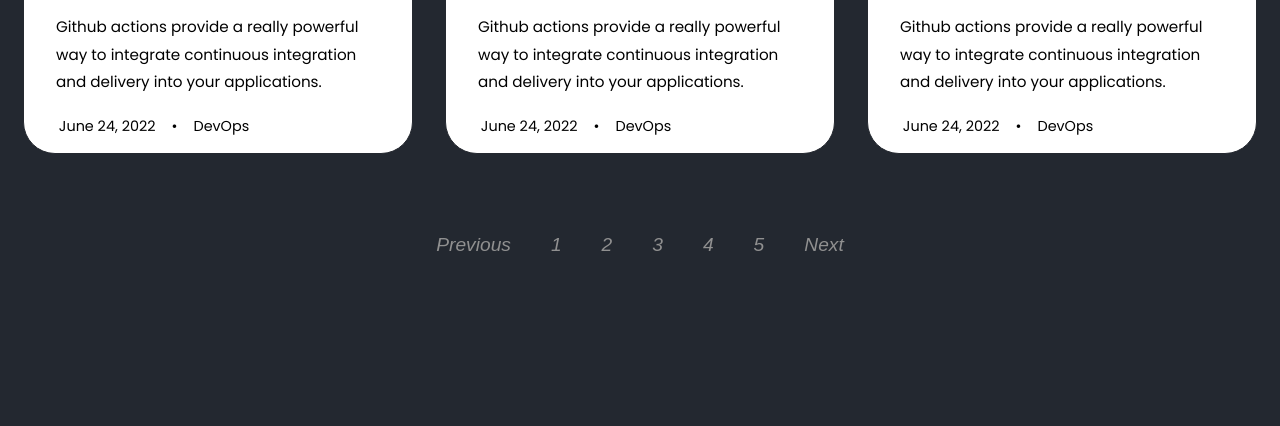
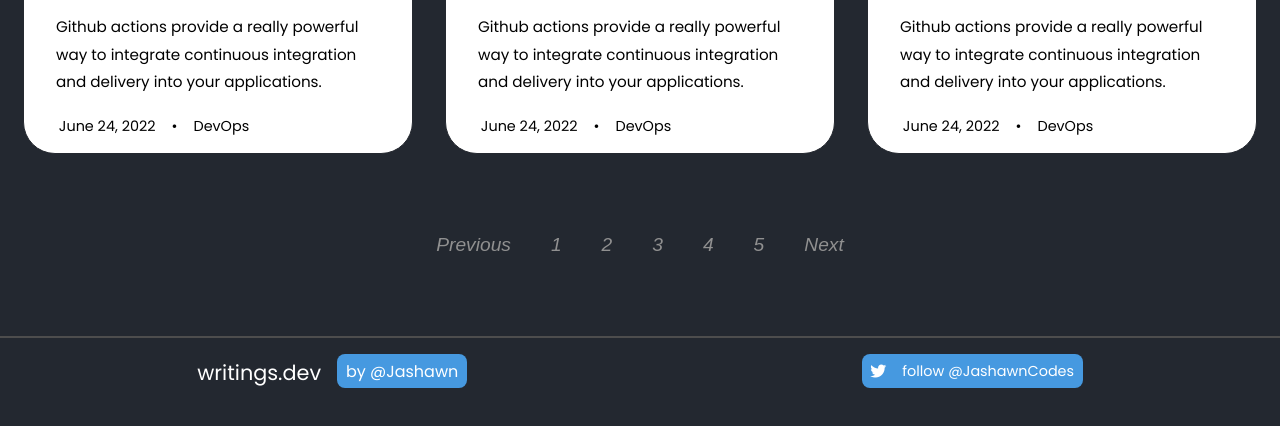
Before and after one commit to JashawnRogers/writings-for-developers, a plain HTML site: page index.html in a window 1280 px wide. Shown: the part 1969-2395 px from the top of the page. Before the commit the page ends 2305 px from the top, so only its background shows below. Drawn offline with Linux system fonts and the light colour scheme; a web font is replaced by a local one.

Commit message:
Added footer

```diff
--- a/index.html
+++ b/index.html
@@ -6,6 +6,7 @@
     <title>Writings For Developers</title>
     <link rel="stylesheet" href="styles.css" />
     <link rel="stylesheet" href="mediaqueries.css" />
+    <script src="https://kit.fontawesome.com/000752494a.js" crossorigin="anonymous" defer></script>
 </head>
 <body>
     <header>
@@ -191,5 +192,18 @@
             <p class="pagination__next">Next</p>
         </a>
     </div>
+    <hr />
+    <footer class="page-footer">
+        <div class="footer__left">
+            <h1 class="nav__title">writings.dev</h1>
+            <div class="footer__author">
+                <p>by @Jashawn</p>
+            </div>
+        </div>
+        <div class="footer__right">
+            <i class="fa-brands fa-twitter" style="color: #ffffff;"></i>
+            <p>follow @JashawnCodes</p>
+        </div>
+    </footer>
 </body>
 </html>
--- a/styles.css
+++ b/styles.css
@@ -193,3 +193,51 @@ span a:after {
     background: black;
     display:block;
 }
+
+/*-----------------------------------------------------------------------------------------*/
+/* FOOTER */
+.page-footer {
+    display: flex;
+    justify-content: space-around;
+    margin: 1rem auto 5rem;
+}
+
+.footer__left {
+    display: flex;
+    justify-content: center;
+    column-gap: 1rem;
+}
+
+.footer__author {
+    width: 130px;
+    height: 34px;
+    background-color: rgba(70, 153, 224, 1);
+    text-align: center;
+    display: flex;
+    justify-content: center;
+    align-items: center;
+    border-radius: 0.5rem;
+}
+
+.footer__left .nav__title {
+    margin-bottom: 1rem;
+    font-size: 1.3rem;
+    line-height: 37.71px;
+}
+
+.footer__right {
+    display: flex;
+    column-gap: 1rem;
+    border-radius: 0.5rem;
+    background-color: rgba(70, 153, 224, 1);
+    width: 221px;
+    height: 34px;
+    display: flex;
+    align-items: center;
+    justify-content: center;
+}
+
+.footer__right p {
+    font-size: 0.9rem;
+    text-align: center;
+}
```
